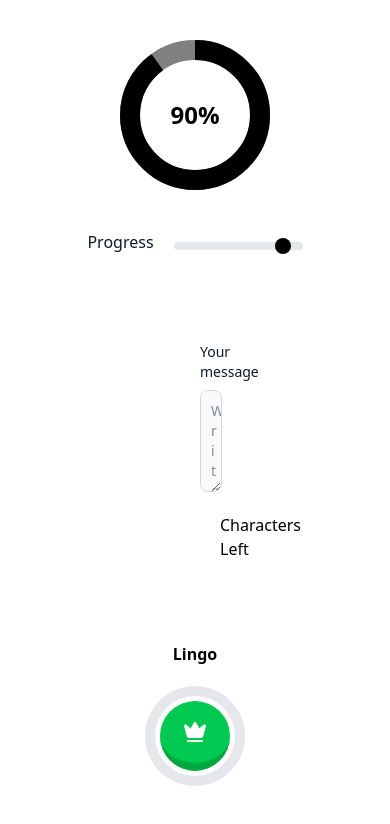
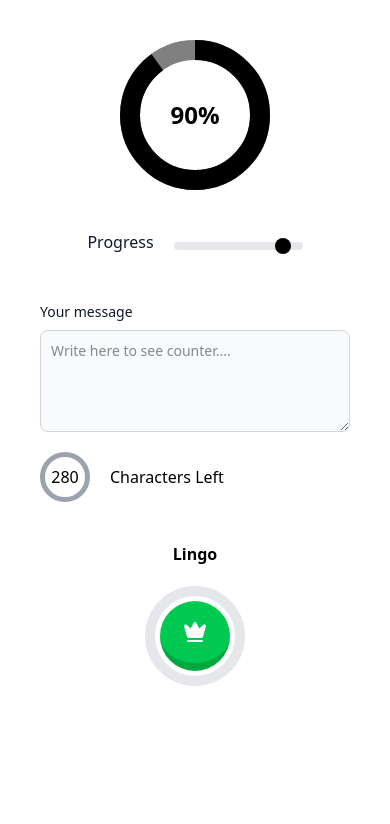
Before and after one commit to jdgamble555/svg-circle, a Nuxt app: page / in a window 390 px wide. Shown: the top 824 px of the page. Built offline with nearby package versions, Linux system fonts and the light colour scheme.

Commit message:
fix mobile

```diff
--- a/components/lingo-circle.vue
+++ b/components/lingo-circle.vue
@@ -11,7 +11,7 @@ const changePercent = () => {
 </script>
 
 <template>
-    <div class="flex flex-col items-center justify-center mt-20 gap-5">
+    <div class="flex flex-col items-center justify-center my-10 gap-5">
         <h1 class="font-bold">Lingo</h1>
         <div class="mx-50">
             <svg-circle :progress trail-color='#e5e7eb' stroke-color='#4ade80' :size="100" :width="10">
--- a/components/word-counter.vue
+++ b/components/word-counter.vue
@@ -11,7 +11,7 @@ const display_characters = computed(() => CHARACTER_LIMIT - content.value.length
 </script>
 
 <template>
-    <div class="mx-50 mt-20">
+    <div class="mx-10 mt-10">
         <label for="message" class="block mb-2 text-sm font-medium text-gray-900 dark:text-white">Your message</label>
         <textarea id="message" v-model="content" rows="4"
             class="block p-2.5 w-full text-sm text-gray-900 bg-gray-50 rounded-lg border border-gray-300 focus:ring-blue-500 focus:border-blue-500"
```
